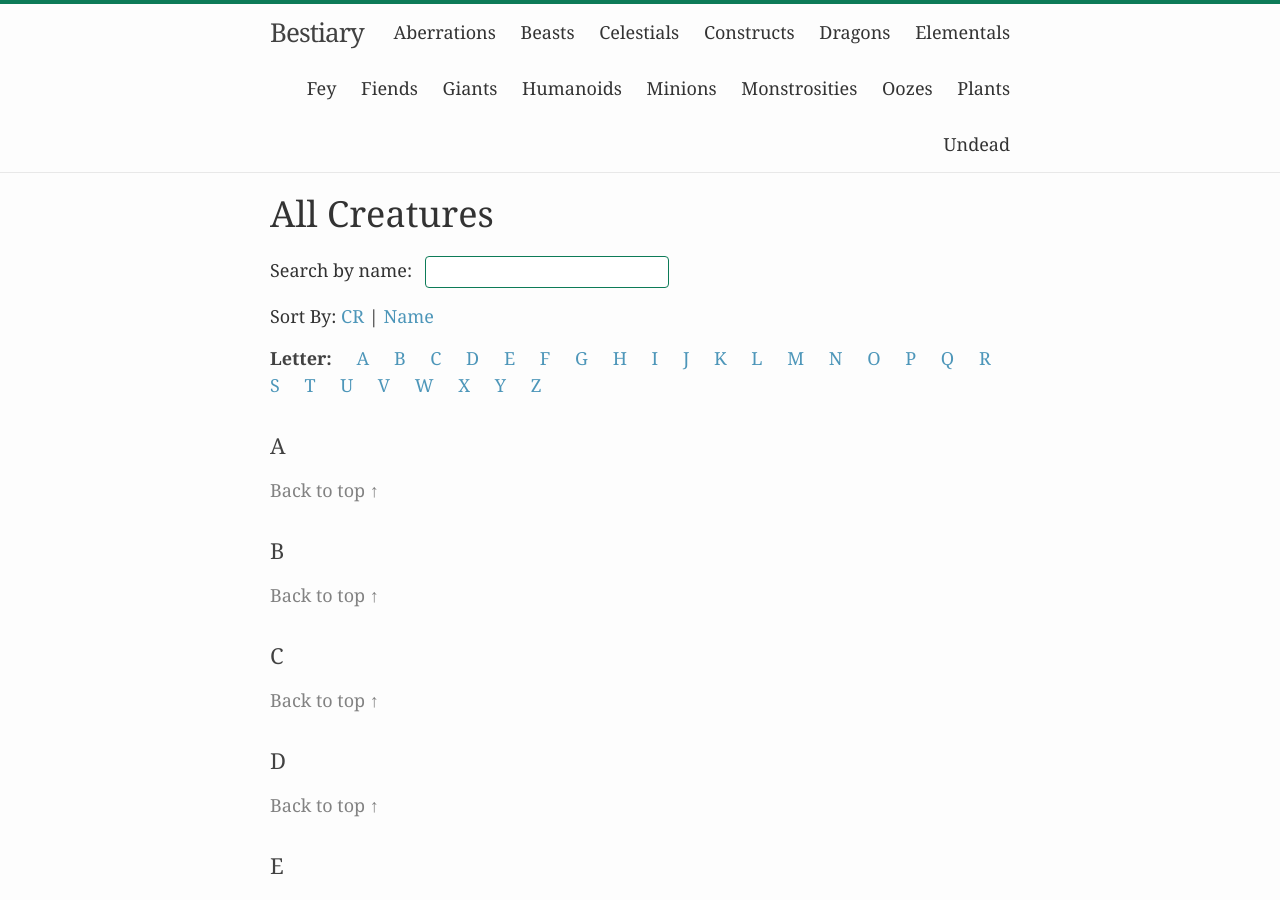
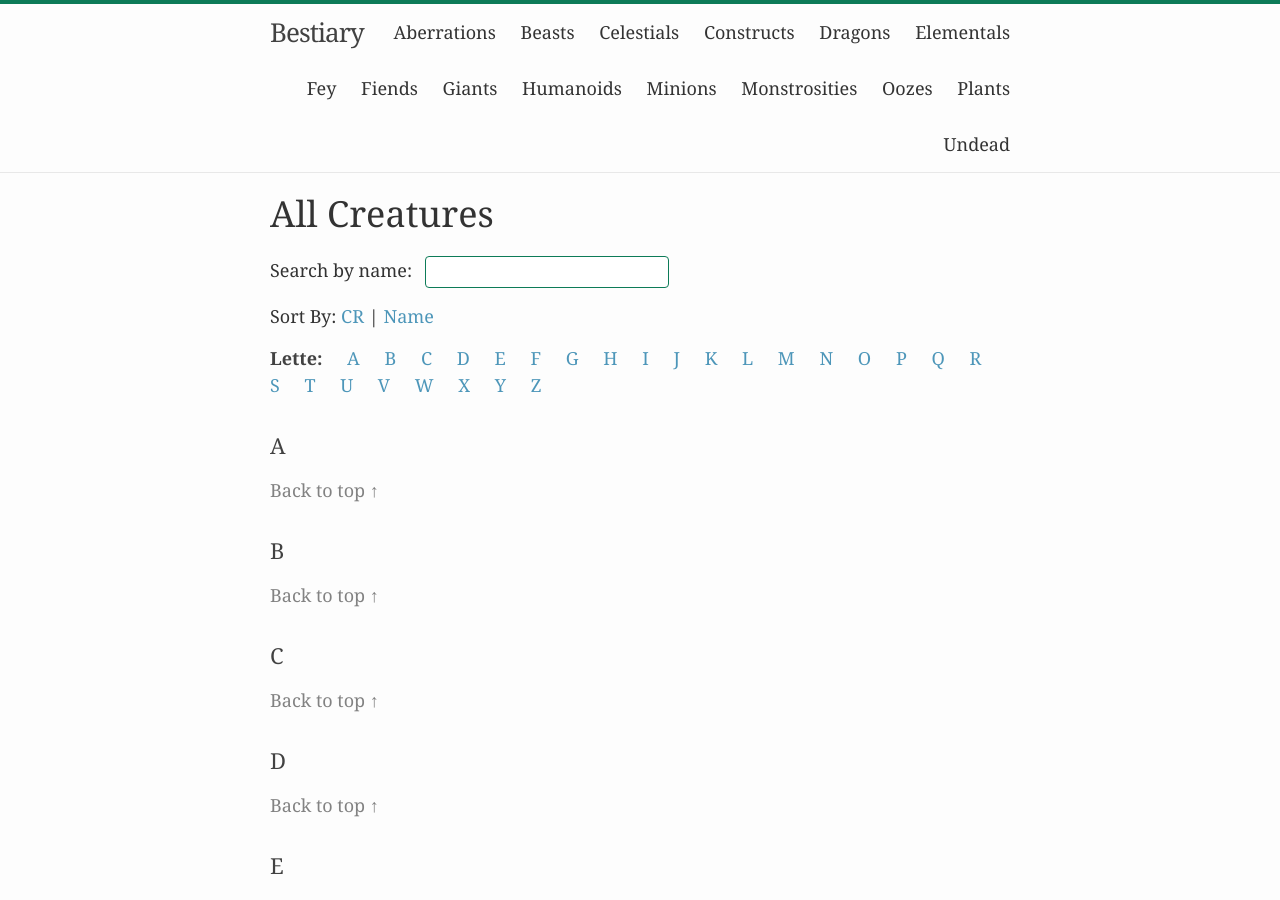
Before and after one commit to okaycasual/ck, a Jekyll site: the page built from index.html, in a window 1280 px wide and 900 px high. Built offline with Jekyll 4.4.1, drawn with Linux system fonts in a browser that asks for light colours.

Commit message:
add typo

```diff
--- a/index.html
+++ b/index.html
@@ -9,7 +9,7 @@ layout: default
   <p id="sortBy">Sort By: <a href="{{ site.baseurl }}/cr">CR</a> | <a href="{{ site.baseurl }}/">Name</a></p>
 
   <dl class="tag-list">
-    <dt class="spacing">Letter:</dt>
+    <dt class="spacing">Lette:</dt>
     {% for letter in letters %}
     <dd class="spacing">
       <a href="#{{ letter }}">{{ letter }}</a>
```
